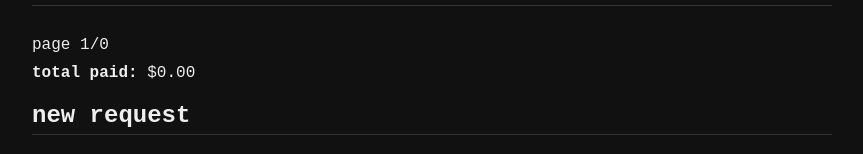
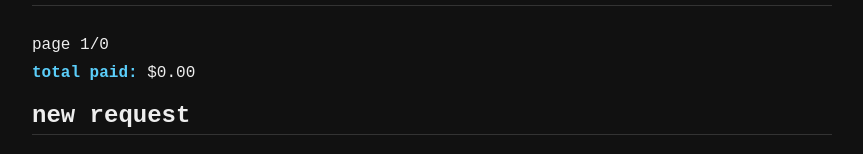
Before and after one commit to sherbet-refuser/trans-action, a React (Create React App) app in the folder frontend/: page /aid in a window 1280 px wide. Shown: the part 194-348 px from the top of the page, without its empty margins (208-1071 px from the left). Built offline with nearby package versions, Linux system fonts and the light colour scheme; no server answers.

Commit message:
feat: add color to totals

```diff
--- a/frontend/src/components/Aid.js
+++ b/frontend/src/components/Aid.js
@@ -80,7 +80,7 @@ function CurrentRequests({ latestRequests }) {
         {hasNext && <button onClick={() => setPage((p) => p + 1)}>next</button>}
       </div>
       <div className="total-paid" style={{ marginTop: '10px' }}>
-        <strong>total paid:</strong> ${totalPaid.toFixed(2)}
+        <strong style={{ color: '#5BCEFA' }}>total paid:</strong> ${totalPaid.toFixed(2)}
       </div>
     </div>
   );
--- a/frontend/src/components/Fund.js
+++ b/frontend/src/components/Fund.js
@@ -100,7 +100,7 @@ function Transactions({ latestData }) {
         {hasNext && <button onClick={() => setPage((p) => p + 1)}>next</button>}
       </div>
       <div className="total-contributed" style={{ marginTop: '10px' }}>
-        <strong>total contributed:</strong> ${totalContributed.toFixed(2)}
+        <strong style={{ color: '#F5A9B8' }}>total contributions:</strong> ${totalContributed.toFixed(2)}
       </div>
     </div>
   );
```
